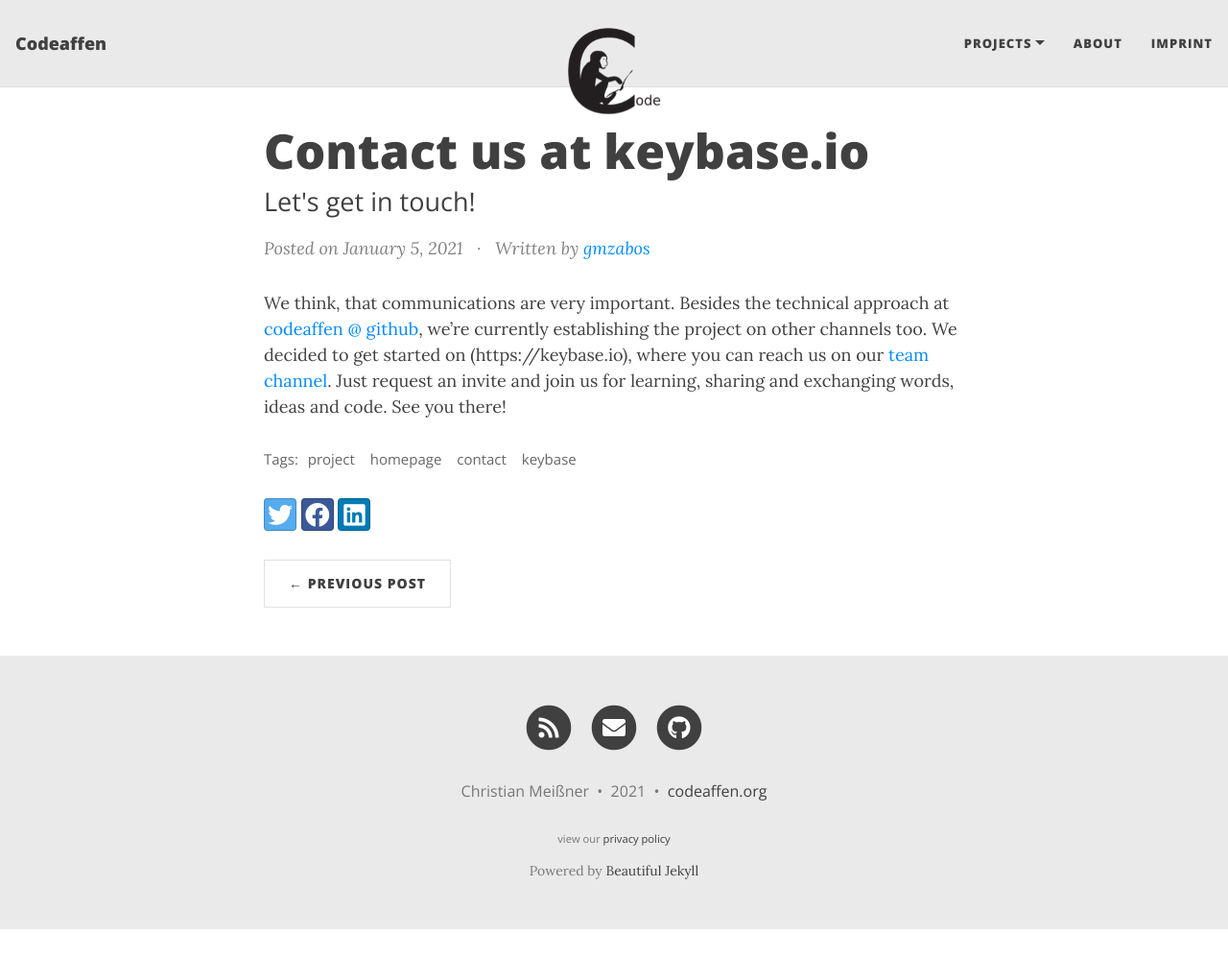
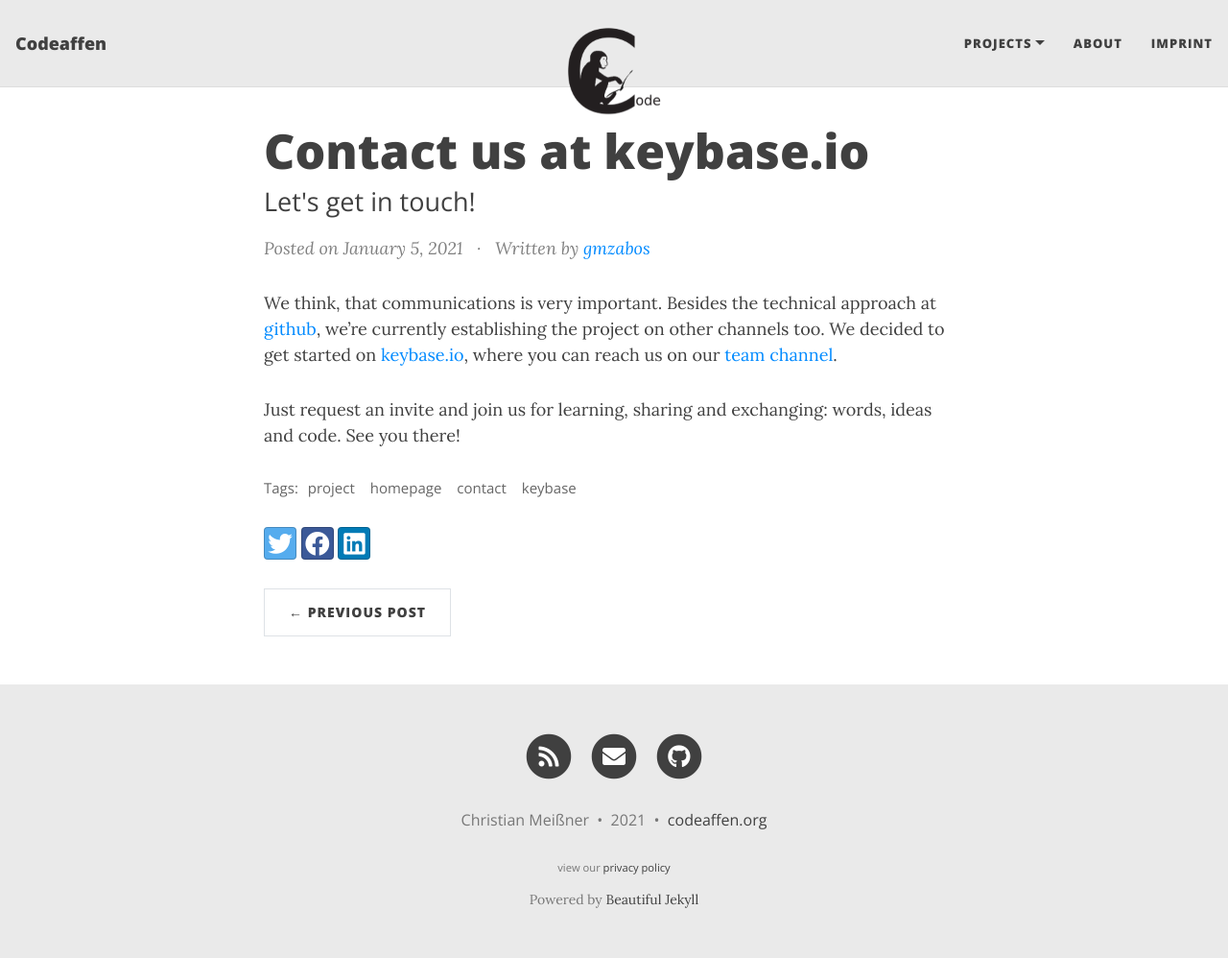
Before and after one commit to codeaffen/codeaffen.org, a Jekyll site: the page built from _posts/2021-01-05-contact-us-at-keybase.md, in a window 1280 px wide and 998 px high. Shown: the whole window at 96% size. Built offline with Jekyll 4.4.1, drawn with Linux system fonts in a browser that asks for light colours; nearby versions of some CDN libraries; comment, search, counter and statistics services are not loaded.

Commit message:
edit URL

```diff
--- a/_posts/2021-01-05-contact-us-at-keybase.md
+++ b/_posts/2021-01-05-contact-us-at-keybase.md
@@ -8,4 +8,6 @@
 ---
 
 
-We think, that communications are very important. Besides the technical approach at [codeaffen @ github](https://github.com/codeaffen/codeaffen.org), we're currently establishing the project on other channels too. We decided to get started on (https://keybase.io), where you can reach us on our [team channel](https://keybase.io/team/codeaffen). Just request an invite and join us for learning, sharing and exchanging words, ideas and code. See you there!
+We think, that communications is very important. Besides the technical approach at [github](https://github.com/codeaffen), we're currently establishing the project on other channels too. We decided to get started on [keybase.io](https://keybase.io), where you can reach us on our [team channel](https://keybase.io/team/codeaffen).
+
+Just request an invite and join us for learning, sharing and exchanging: words, ideas and code. See you there!
```
